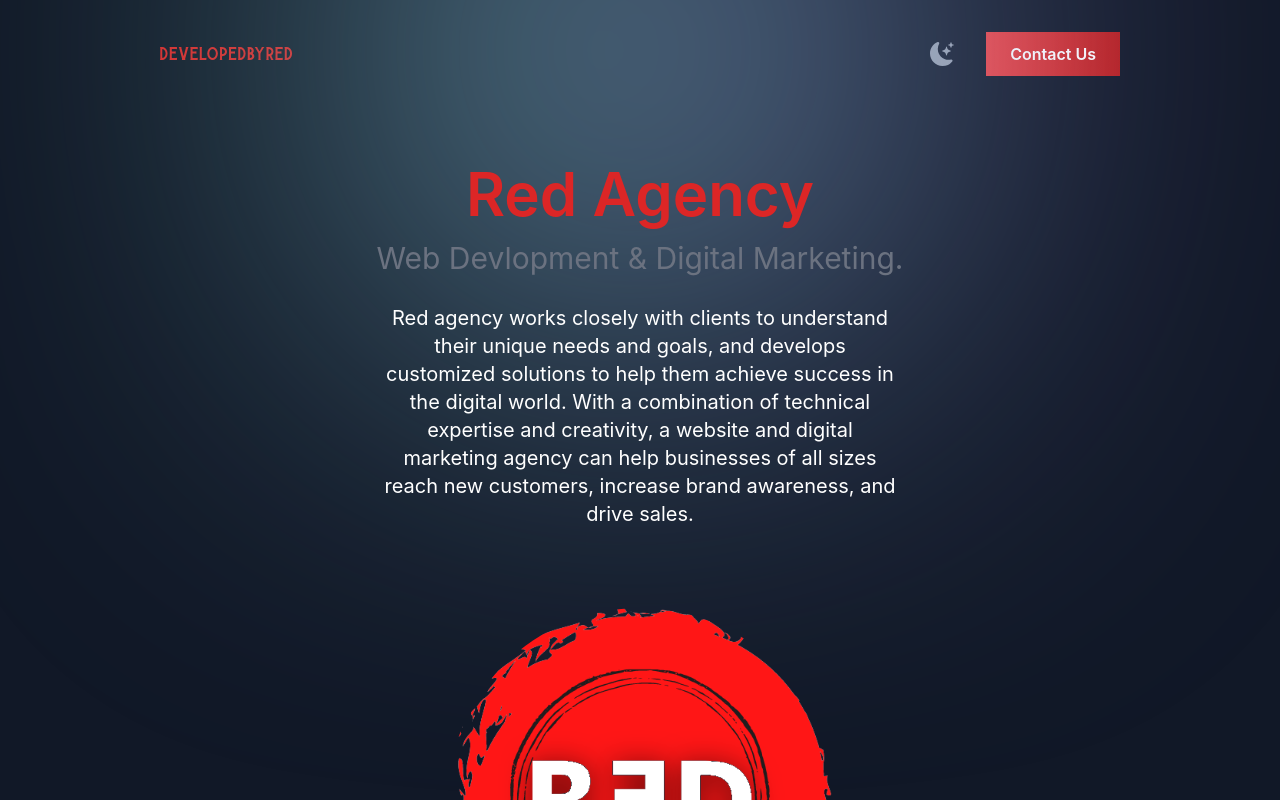
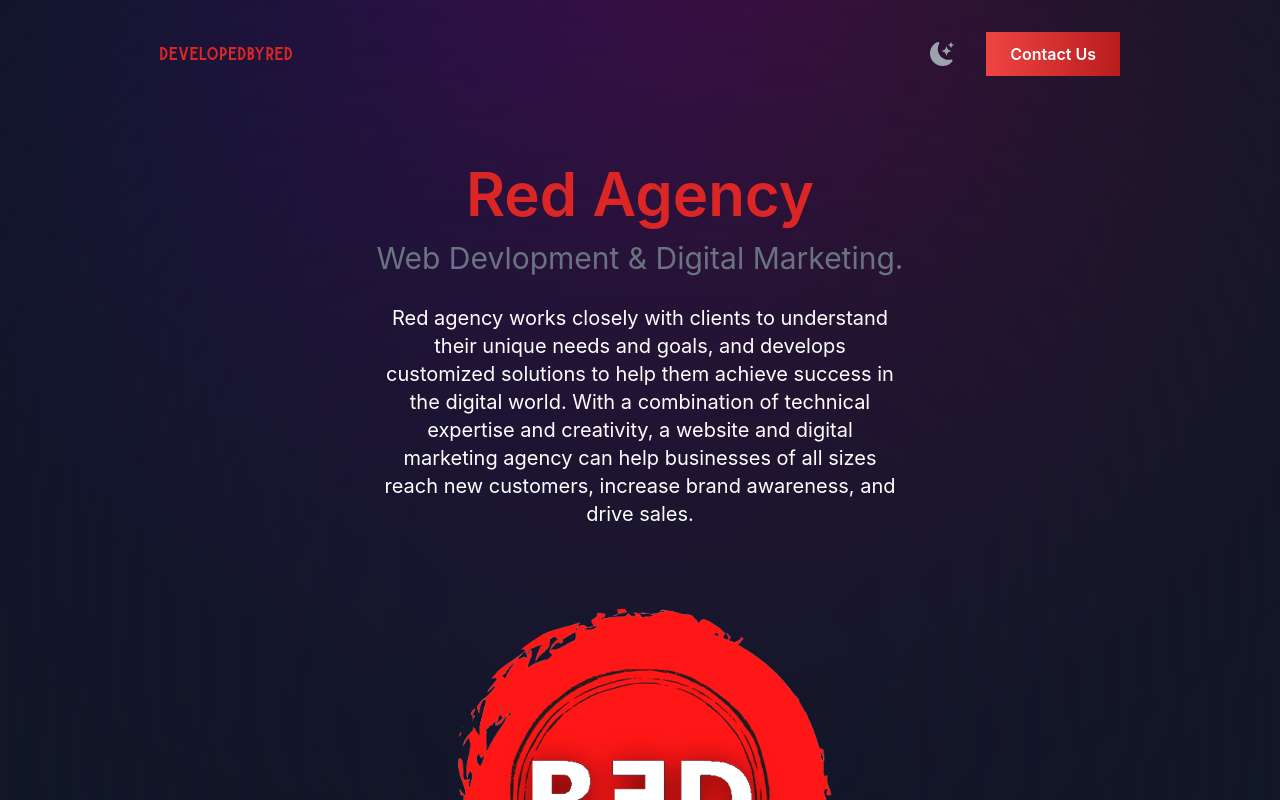
Before and after one commit to redbillis/agency, a Next.js app: page / in a window 1280 px wide. Shown: the top 800 px of the page. Built offline with nearby package versions, Linux system fonts and the light colour scheme.

Commit message:
fixed glowing blob effect

```diff
--- a/pages/index.js
+++ b/pages/index.js
@@ -35,15 +35,16 @@ export default function Home() {
         <link rel="icon" href="/logo/RƎD-removebg-white-text.ico" />
       </Head>
 
+      <main className="bg-gray-100 px-4 md:px-20 lg:px-40 dark:bg-gray-900">
         <div id="blob"></div>
         <div id="blur"></div>
-
-      <main className="bg-gray-100 px-4 md:px-20 lg:px-40 dark:bg-gray-900">
+        <div className="relative">
           <Navigation darkMode={darkMode} setDarkMode={setDarkMode} />
           <HeroSection />
           <ServicesSection />
           <PortofolioSection />
           <ContactUs />
+        </div>
       </main>
     </div>
   );
--- a/styles/globals.css
+++ b/styles/globals.css
@@ -47,17 +47,18 @@ a {
   top: 50px;
   translate: -50% -50%;
   border-radius: 50%;
-  background: linear-gradient(to right, aquamarine, mediumpurple);
+  background: linear-gradient(to right, blue, red);
   animation: rotate 2 0s infinite;
   filter: blur(200px);
   z-index: 0;
   pointer-events: none;
 }
 
-/* #blur {
-  height: 100%;
+#blur {
+  height: 100vw;
   width: 100%;
-  position: absolute;
-  z-index: 2;
+  left: 0;
+  position: fixed;
+  z-index: 0;
   backdrop-filter: blur(200px);
-} */
+}
```
Lines whose indentation alone changed are shown as unchanged.
